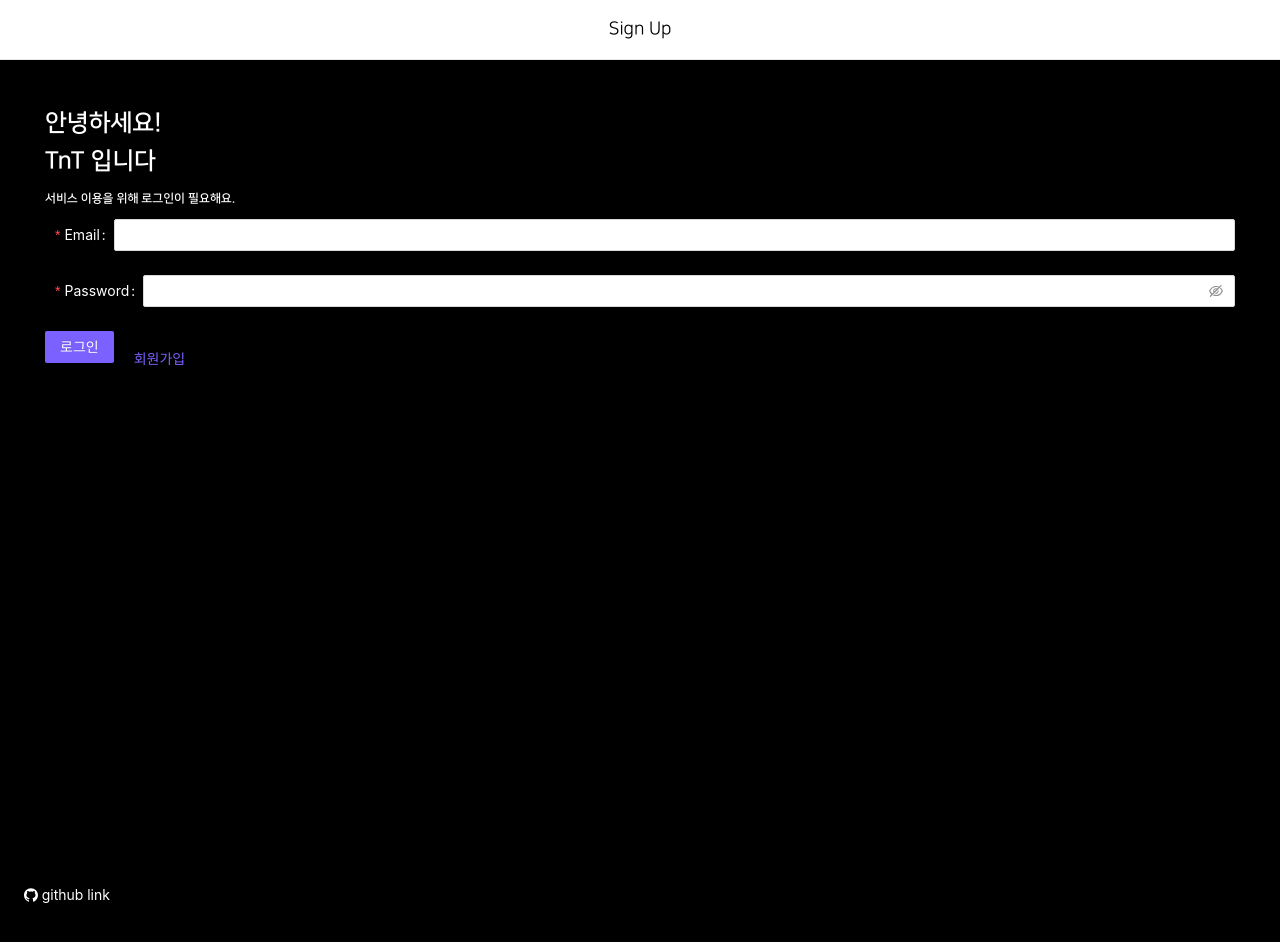
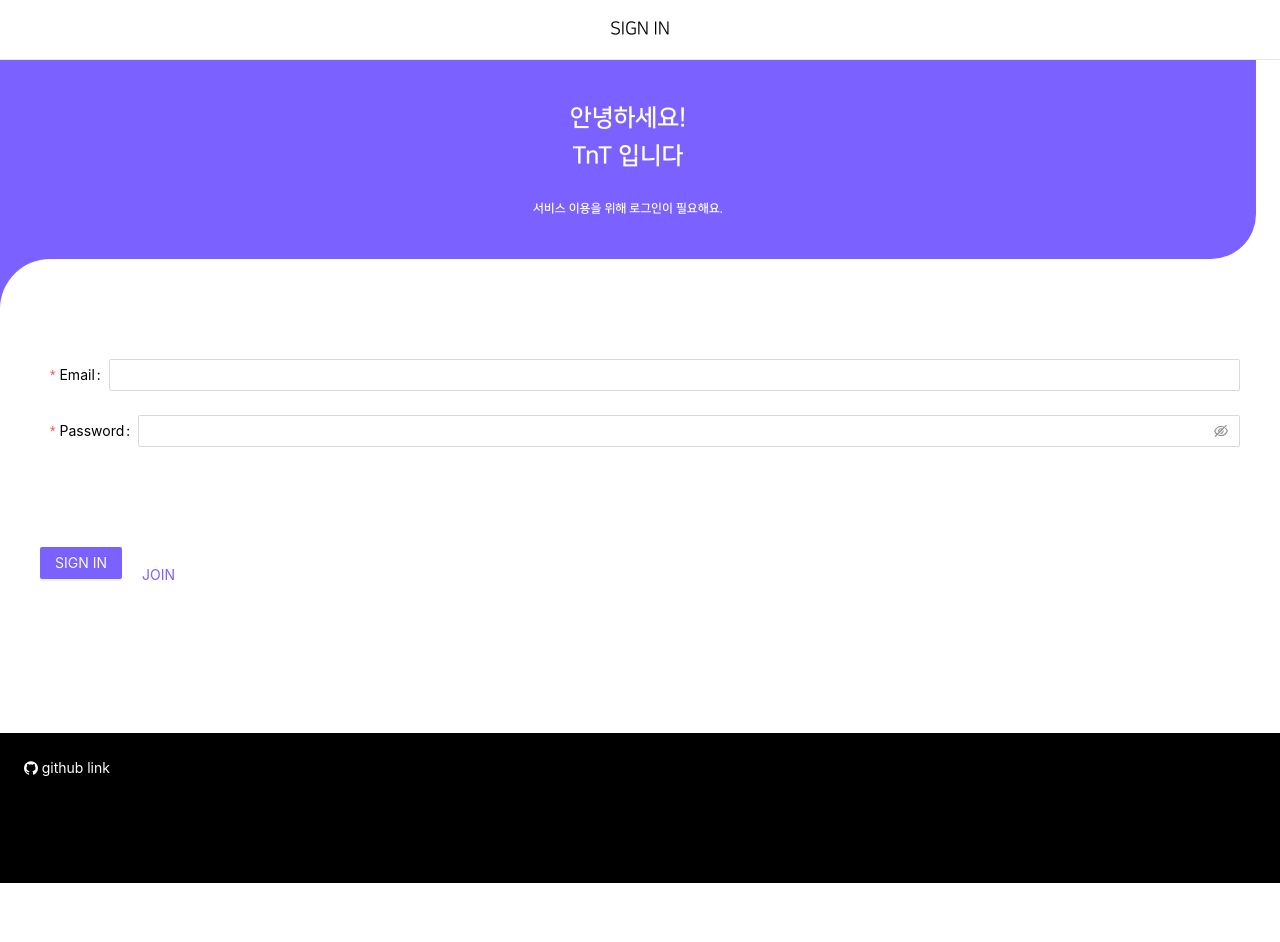
Before and after one commit to tmintalk/tnt-client, a React (Create React App) app: page / in a window 1280 px wide. Shown: the top 942 px of the page. After the commit the page ends 883 px from the top, so only its background shows below. Built offline with nearby package versions, Linux system fonts and the light colour scheme.

Commit message:
[Design] 회원가입, 로그인헤더, 답변없음

```diff
--- a/src/components/LoginForm/index.js
+++ b/src/components/LoginForm/index.js
@@ -24,13 +24,17 @@ const LoginForm = () => {
 
   return (
     <>
-
       <div className="login-header-container">
-        <div className="login-signup-text"> Sign Up </div>
+        <div className="login-signup-text"> SIGN IN </div>
       </div>
       <div className="login-container">
-        <div className="login-greeting-text"> 안녕하세요! <br/> TnT 입니다</div>
-        <div className="login-greeting-text2"> 서비스 이용을 위해 로그인이 필요해요. </div>
+        <div className="login-greeting-text-all">
+          <div className="fake">
+            <div className="login-greeting-text"> 안녕하세요! <br/> TnT 입니다</div>
+            <div className="login-greeting-text2"> 서비스 이용을 위해 로그인이 필요해요. </div>
+          </div>
+          <div className="login">  </div>
+        </div>
         <div className="login-form-container">
           <Form
             initialValues={{ remember: true }}
@@ -53,11 +57,11 @@ const LoginForm = () => {
             <div className="login-and-join">
               <Form.Item>
                 <Button type="primary" htmlType="submit">
-                  로그인
+                  SIGN IN
                 </Button>
               </Form.Item>
               <Link to="/join">
-                <div className="login-link-to-join"> 회원가입 </div>
+                <div className="login-link-to-join"> JOIN </div>
               </Link>
             </div>
           </Form>
--- a/src/components/LoginForm/index.scss
+++ b/src/components/LoginForm/index.scss
@@ -15,32 +15,54 @@
 }
 
   .login-container{
-  background-color: black;
-  height: 100vh;
-  padding: 45px;
+    display: flex;
+    flex-direction: column;
+    align-items: center;
+    background-color: #7B61FF;
+    // height: 100v;
+
+    .login-greeting-text-all{
+      background-color: white;
+      width: 100%;
+      text-align: center;
+      padding-right: 24px;
+      .fake{
+        width: 100%;
+        height: 100%;
+        background-color: #7B61FF;
+        padding: 40px 0px;
+        border-radius: 0px 0px 45px 0px;
 
         .login-greeting-text{
           font-size: 24px;
           font-family: NanumSquareB;
           color: white;
-    margin-bottom: 10px;
+          margin-bottom: 25px;
         }
         .login-greeting-text2{
           font-size: 12px;
           font-family: NanumSquareB;
           color: white;
-    margin-bottom: 10px;
+        }
+      }
+
     }
 
 
+
     .login-form-container{
+      background-color: white;
+      border-radius: 50px 0px 0px 0px;
+      width: 100%;
+      padding: 100px 40px 100px 40px;
       .ant-form-item {
         .ant-form-item-label{
           .ant-form-item-required{
             margin-left: 10px;
-          color: white;
+            color: black;
           }
         }
+
       }
     }
 
@@ -48,12 +70,13 @@
       display: flex;
       flex-direction: row;
       align-items: center;
-
+      margin: 100px 0px 30px 0px;
       .ant-row{
         margin-bottom: 0px;
       }
       .ant-btn{
         background-color: #7B61FF;
+        color: #white;
         border: 0;
         margin-right: 20px;
       }
--- a/src/components/ProfileQuestionGrid/index.js
+++ b/src/components/ProfileQuestionGrid/index.js
@@ -22,7 +22,7 @@ const ProfileQuestionGrid = () => {
         <div className="title"> 오늘의 질문에 이렇게 답했어요! </div>
         <div className="my-question-list-container">
           {
-            user.data?.Answers.length !== 0
+            (user.data && user.data.Answers && user.data.Answers.length !== 0)
             ?
             user.data.Answers.map(answer => (
               <ProfileAnswerCard
@@ -31,7 +31,7 @@ const ProfileQuestionGrid = () => {
               />
             ))
             // TODO: 유미야 고쳐죠
-            : <div>없음없음</div>
+            : <div className = "no-answer"> 아직 답변한 질문이 없어요.😥 </div>
           }
         </div>
       </div>
--- a/src/components/ProfileQuestionGrid/index.scss
+++ b/src/components/ProfileQuestionGrid/index.scss
@@ -9,4 +9,12 @@
 
 .my-question-list-container{
   margin-bottom: 24px;
+  .no-answer{
+    color: #898a8d;
+    border-radius: 5px;
+    box-shadow: 1px 1px 5px rgb(208, 208, 208);
+    margin: 15px 0px;
+    padding: 20px 24px;
+    background-color: white;
+  }
 }
--- a/src/components/UserProfileQuestionGrid/index.js
+++ b/src/components/UserProfileQuestionGrid/index.js
@@ -23,13 +23,15 @@ const UserProfileQuestionGrid = (props) => {
         <div className="title"> 오늘의 질문에 이렇게 답했어요! </div>
         <div className="my-question-list-container">
           {
-            user &&
+            (user && user.Answers.length !== 0) ?
               user?.Answers.map(answer => (
                 <ProfileAnswerCard
                   question={answer.Question.text}
                   answer={answer.answer}
                 />
               ))
+              : <div className = "no-answer"> 아직 답변한 질문이 없어요.😥 </div>
+
           }
         </div>
       </div>
--- a/src/components/UserProfileQuestionGrid/index.scss
+++ b/src/components/UserProfileQuestionGrid/index.scss
@@ -9,4 +9,12 @@
 
 .my-question-list-container{
   margin-bottom: 24px;
+  .no-answer{
+    color: #898a8d;
+    border-radius: 5px;
+    box-shadow: 1px 1px 5px rgb(208, 208, 208);
+    margin: 15px 0px;
+    padding: 20px 24px;
+    background-color: white;
+  }
 }
```
Also changed, not shown: 1 other file (tests, documents, lock files or other folders). Lines whose indentation alone changed are shown as unchanged.
